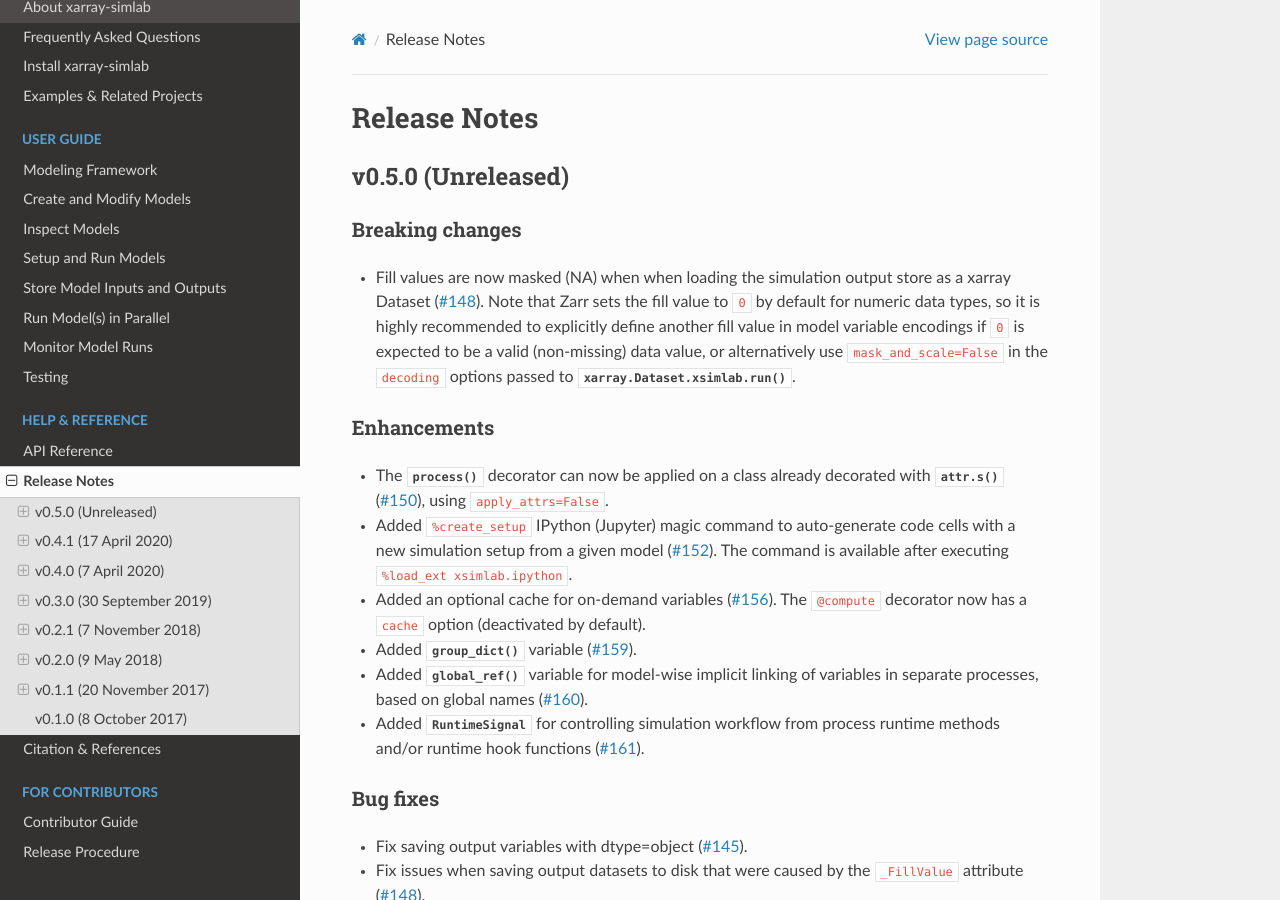
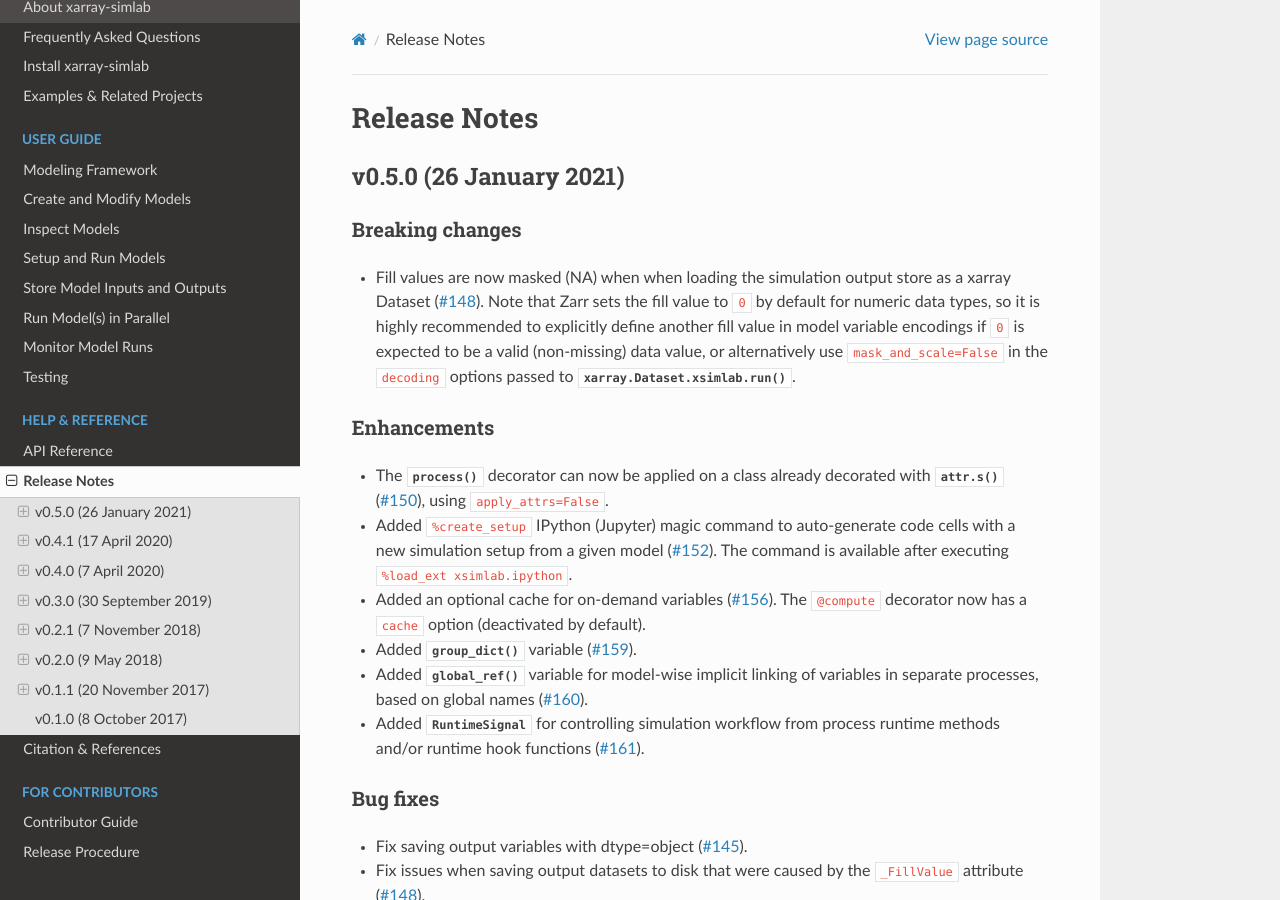
Before and after one commit to xarray-contrib/xarray-simlab, a Sphinx documentation site: the page built from doc/whats_new.rst, in a window 1280 px wide and 900 px high. Built offline with Sphinx 7.4.7 and the Read the Docs theme 2.0.0, drawn with Linux system fonts in a browser that asks for light colours; the version number could not be read and is left out.

Commit message:
release v0.5.0

```diff
--- a/doc/whats_new.rst
+++ b/doc/whats_new.rst
@@ -3,8 +3,8 @@
 Release Notes
 =============
 
-v0.5.0 (Unreleased)
--------------------
+v0.5.0 (26 January 2021)
+------------------------
 
 Breaking changes
 ~~~~~~~~~~~~~~~~
```
